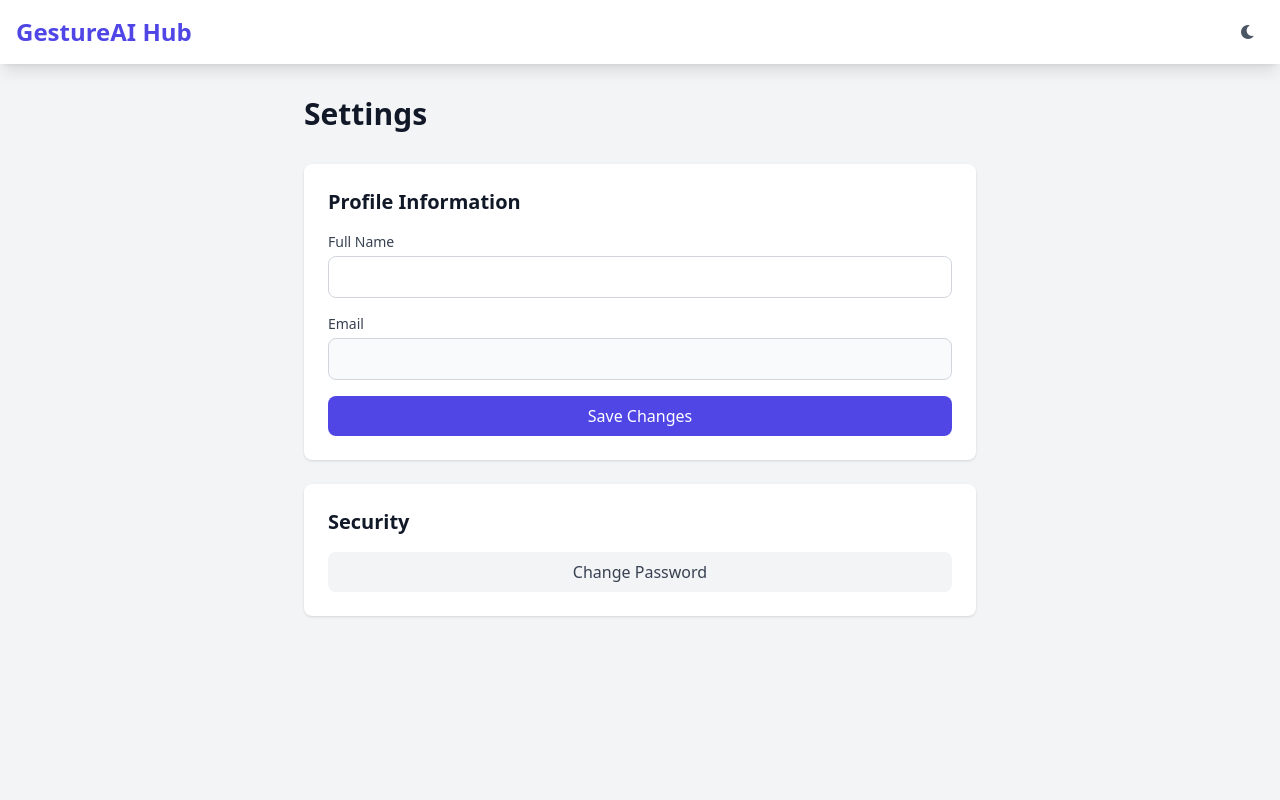
After one commit to aFirmae/Hand-Gesture-Detection, a Node server app: template views/settings.hbs in a window 1280 px wide. The commit adds this page. Run offline with Node 20, Linux system fonts and the light colour scheme; the template is opened without the code that fills it, so the values that code supplies are empty; some libraries are stand-ins or nearby versions.

Commit message:
Implement user authentication and settings management with Supabase integration

```diff
--- a/app.js
+++ b/app.js
@@ -2,8 +2,23 @@ const express = require('express');
 const exphbs = require('express-handlebars');
 const path = require('path');
 const bodyParser = require('body-parser');
+const session = require('express-session');
+const supabase = require('./config/supabase');
+const { requireAuth } = require('./middleware/auth');
+require('dotenv').config();
 
 const app = express();
+
+// Session middleware
+app.use(session({
+    secret: process.env.SESSION_SECRET || 'your-secret-key',
+    resave: false,
+    saveUninitialized: false,
+    cookie: {
+        secure: process.env.NODE_ENV === 'production',
+        maxAge: 24 * 60 * 60 * 1000 // 24 hours
+    }
+}));
 
 // Middleware
 app.use(bodyParser.json());
@@ -19,30 +34,113 @@ app.engine('hbs', exphbs.engine({
 app.set('view engine', 'hbs');
 app.set('views', path.join(__dirname, 'views'));
 
-// Routes
-app.get('/', (req, res) => {
-    res.render('index');
-});
-
+// Auth Routes
 app.get('/auth', (req, res) => {
+    if (req.session.user) {
+        return res.redirect('/');
+    }
     res.render('auth', {
         isAuthPage: true,
         layout: 'main'
     });
 });
 
-// Add new POST route for form handling
-app.post('/auth/submit', (req, res) => {
+app.post('/auth/submit', async (req, res) => {
     const { email, password, name, isSignUp } = req.body;
-    console.log('Form submission:', {
-        type: isSignUp ? 'Sign Up' : 'Sign In',
-        data: {
-            ...(isSignUp && { name }),
-            email,
-            password
+
+    try {
+        if (isSignUp) {
+            const { data, error } = await supabase.auth.signUp({
+                email,
+                password,
+                options: {
+                    data: {
+                        full_name: name
+                    }
+                }
+            });
+
+            if (error) throw error;
+            res.json({ success: true, message: 'Please check your email to confirm registration' });
+        } else {
+            const { data, error } = await supabase.auth.signInWithPassword({
+                email,
+                password
+            });
+
+            if (error) throw error;
+            req.session.user = data.session;
+            res.json({ success: true, redirect: '/' });
         }
+    } catch (error) {
+        console.error('Auth error:', error);
+        res.status(400).json({ success: false, error: error.message });
+    }
+});
+
+app.post('/auth/google', async (req, res) => {
+    try {
+        const { data, error } = await supabase.auth.signInWithOAuth({
+            provider: 'google'
+        });
+
+        if (error) throw error;
+        res.json({ success: true, url: data.url });
+    } catch (error) {
+        console.error('Google auth error:', error);
+        res.status(400).json({ success: false, error: error.message });
+    }
+});
+
+app.get('/auth/logout', (req, res) => {
+    req.session.destroy();
+    res.redirect('/auth');
+});
+
+// Protected Routes
+app.get('/', requireAuth, (req, res) => {
+    res.render('index', {
+        user: req.user
     });
-    res.json({ success: true });
+});
+
+app.get('/settings', requireAuth, (req, res) => {
+    res.render('settings', {
+        user: req.user
+    });
+});
+
+// Profile update routes
+app.post('/settings/update-profile', requireAuth, async (req, res) => {
+    const { fullName } = req.body;
+
+    try {
+        const { data, error } = await supabase.auth.updateUser({
+            data: { full_name: fullName }
+        });
+
+        if (error) throw error;
+        res.json({ success: true });
+    } catch (error) {
+        console.error('Profile update error:', error);
+        res.status(400).json({ success: false, error: error.message });
+    }
+});
+
+app.post('/settings/change-password', requireAuth, async (req, res) => {
+    const { password } = req.body;
+
+    try {
+        const { data, error } = await supabase.auth.updateUser({
+            password: password
+        });
+
+        if (error) throw error;
+        res.json({ success: true });
+    } catch (error) {
+        console.error('Password update error:', error);
+        res.status(400).json({ success: false, error: error.message });
+    }
 });
 
 const PORT = process.env.PORT || 3000;
--- a/package.json
+++ b/package.json
@@ -11,10 +11,12 @@
   "author": "",
   "license": "ISC",
   "dependencies": {
+    "@supabase/supabase-js": "^2.48.1",
     "body-parser": "^1.20.3",
     "dotenv": "^16.4.7",
     "express": "^4.21.2",
     "express-handlebars": "^8.0.1",
+    "express-session": "^1.18.1",
     "hbs": "^4.2.0",
     "nodemon": "^3.1.9"
   }
--- a/views/layouts/main.hbs
+++ b/views/layouts/main.hbs
@@ -91,15 +91,14 @@
                         <i class="fas fa-moon text-gray-600 dark:text-gray-300 dark:hidden"></i>
                         <i class="fas fa-sun text-gray-300 dark:text-gray-300 hidden dark:block"></i>
                     </button>
-                    <button class="p-2 rounded-full hover:bg-gray-100 dark:hover:bg-gray-700">
-                        <i class="fas fa-cog text-gray-600 dark:text-gray-300"></i>
-                    </button>
-                    <button class="p-2 rounded-full hover:bg-gray-100 dark:hover:bg-gray-700">
-                        <i class="fas fa-user text-gray-600 dark:text-gray-300"></i>
-                    </button>
-                    <button class="p-2 rounded-full hover:bg-gray-100 dark:hover:bg-gray-700">
-                        <i class="fas fa-bell text-gray-600 dark:text-gray-300"></i>
-                    </button>
+                    {{#if user}}
+                        <a href="/settings" class="p-2 rounded-full hover:bg-gray-100 dark:hover:bg-gray-700">
+                            <i class="fas fa-cog text-gray-600 dark:text-gray-300"></i>
+                        </a>
+                        <a href="/auth/logout" class="p-2 rounded-full hover:bg-gray-100 dark:hover:bg-gray-700">
+                            <i class="fas fa-sign-out-alt text-gray-600 dark:text-gray-300"></i>
+                        </a>
+                    {{/if}}
                 </div>
             </div>
         </div>
--- /dev/null
+++ b/views/settings.hbs
@@ -0,0 +1,92 @@
+<div class="container mx-auto px-4 py-8">
+    <div class="max-w-2xl mx-auto">
+        <h1 class="text-3xl font-bold text-gray-900 dark:text-white mb-8">Settings</h1>
+
+        <div class="bg-white dark:bg-gray-800 shadow rounded-lg p-6 mb-6">
+            <h2 class="text-xl font-semibold text-gray-900 dark:text-white mb-4">Profile Information</h2>
+            <form id="profile-form" class="space-y-4">
+                <div>
+                    <label class="block text-sm font-medium text-gray-700 dark:text-gray-300 mb-1">Full Name</label>
+                    <input type="text" id="full-name" value="{{user.user_metadata.full_name}}"
+                        class="w-full px-4 py-2 border border-gray-300 dark:border-gray-600 rounded-lg focus:ring-indigo-500 focus:border-indigo-500 dark:bg-gray-700 dark:text-white">
+                </div>
+                <div>
+                    <label class="block text-sm font-medium text-gray-700 dark:text-gray-300 mb-1">Email</label>
+                    <input type="email" value="{{user.email}}" disabled
+                        class="w-full px-4 py-2 border border-gray-300 dark:border-gray-600 rounded-lg bg-gray-50 dark:bg-gray-600 text-gray-500 dark:text-gray-400">
+                </div>
+                <button type="submit"
+                    class="w-full bg-indigo-600 text-white px-4 py-2 rounded-lg hover:bg-indigo-700 transition-colors">
+                    Save Changes
+                </button>
+            </form>
+        </div>
+
+        <div class="bg-white dark:bg-gray-800 shadow rounded-lg p-6">
+            <h2 class="text-xl font-semibold text-gray-900 dark:text-white mb-4">Security</h2>
+            <div class="space-y-4">
+                <button id="change-password"
+                    class="w-full bg-gray-100 dark:bg-gray-700 text-gray-700 dark:text-gray-300 px-4 py-2 rounded-lg hover:bg-gray-200 dark:hover:bg-gray-600 transition-colors">
+                    Change Password
+                </button>
+            </div>
+        </div>
+    </div>
+</div>
+
+<script>
+    document.getElementById('profile-form').addEventListener('submit', async (e) => {
+        e.preventDefault();
+        const fullName = document.getElementById('full-name').value;
+
+        try {
+            const response = await fetch('/settings/update-profile', {
+                method: 'POST',
+                headers: {
+                    'Content-Type': 'application/json'
+                },
+                body: JSON.stringify({ fullName })
+            });
+
+            const data = await response.json();
+            if (data.success) {
+                alert('Profile updated successfully');
+            } else {
+                throw new Error(data.error || 'Failed to update profile');
+            }
+        } catch (error) {
+            console.error('Profile update error:', error);
+            alert('Failed to update profile: ' + (error.message || 'Unknown error'));
+        }
+    });
+
+    document.getElementById('change-password').addEventListener('click', async () => {
+        const newPassword = prompt('Enter new password (minimum 6 characters):');
+        if (!newPassword) return;
+
+        if (newPassword.length < 6) {
+            alert('Password must be at least 6 characters long');
+            return;
+        }
+
+        try {
+            const response = await fetch('/settings/change-password', {
+                method: 'POST',
+                headers: {
+                    'Content-Type': 'application/json'
+                },
+                body: JSON.stringify({ password: newPassword })
+            });
+
+            const data = await response.json();
+            if (data.success) {
+                alert('Password updated successfully');
+            } else {
+                throw new Error(data.error || 'Failed to update password');
+            }
+        } catch (error) {
+            console.error('Password update error:', error);
+            alert('Failed to update password: ' + (error.message || 'Unknown error'));
+        }
+    });
+</script>
```
Also changed, not shown: middleware/auth.js (added, +26 -0 lines), views/auth.hbs (+65 -27 lines).
